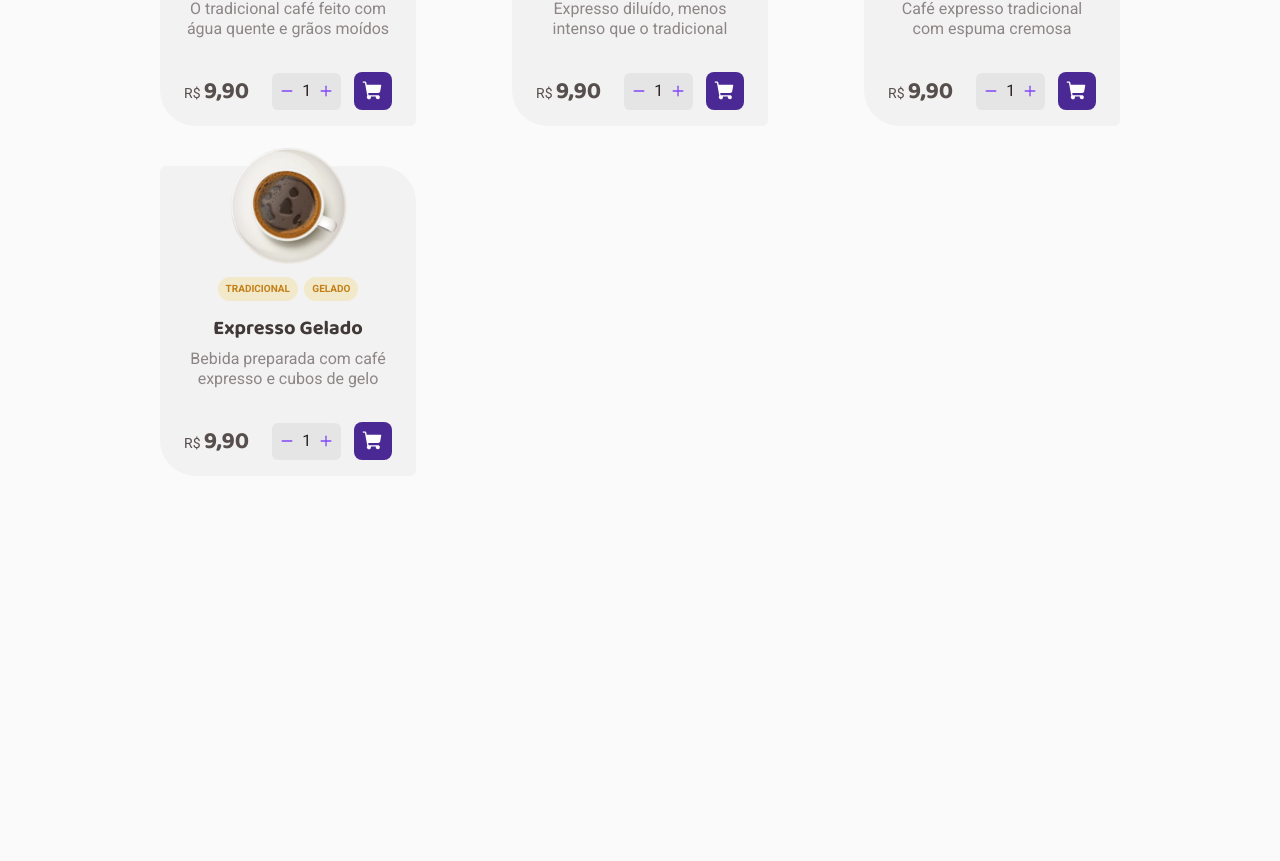
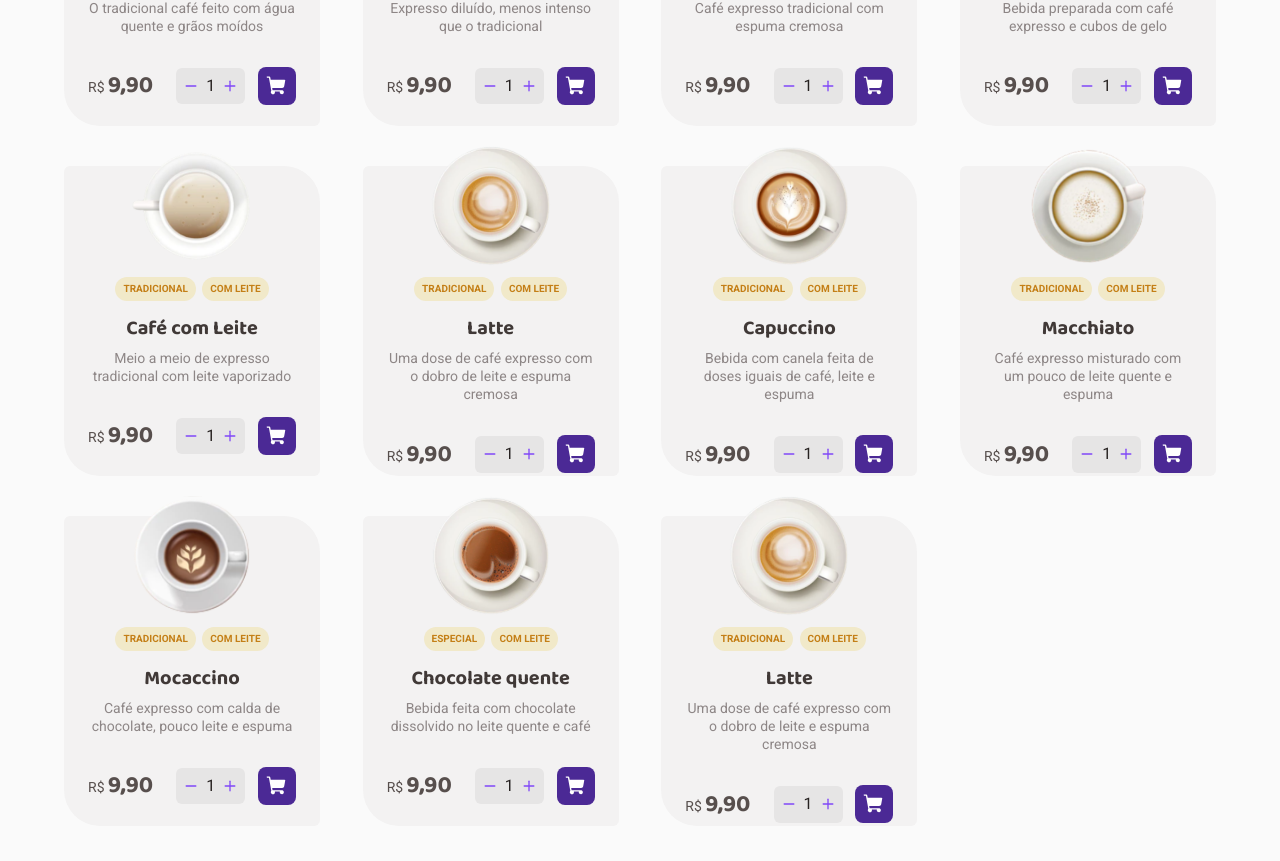
Before and after one commit to clodoaldo-favaro/ignite-desafio-react-02, a React (Vite) app: page / in a window 1280 px wide. Shown: the part 907-1768 px from the top of the page. Before the commit the page ends 1543 px from the top, so only its background shows below. Built offline with nearby package versions, Linux system fonts and the light colour scheme.

Commit message:
ajusta estilos e inclui mais cafés

```diff
--- a/src/layouts/DefaultLayout/index.tsx
+++ b/src/layouts/DefaultLayout/index.tsx
@@ -1,21 +1,12 @@
-import { useState } from 'react'
-import { Outlet, useOutletContext } from 'react-router-dom'
-import { CartItem, Header } from '../../components/Header'
+import { Outlet } from 'react-router-dom'
+import { Header } from '../../components/Header'
 import { LayoutContainer } from './styles'
 
-type LayoutContext = [CartItem[], (cartItems: CartItem[]) => void]
-
 export function DefaultLayout() {
-  const [cartItems, setCartItems] = useState<CartItem[]>([])
-
   return (
     <LayoutContainer>
-      <Header cartItems={cartItems} />
-      <Outlet context={[cartItems, setCartItems]} />
+      <Header />
+      <Outlet />
     </LayoutContainer>
   )
 }
-
-export function useLayoutContext() {
-  return useOutletContext<LayoutContext>()
-}
--- a/src/layouts/DefaultLayout/styles.ts
+++ b/src/layouts/DefaultLayout/styles.ts
@@ -9,7 +9,7 @@ export const LayoutContainer = styled.div`
   padding: 0 2rem 2rem;
 
   @media (min-width: 479px) {
-    padding: 0 10rem 10rem;
+    padding: 0 4rem 4rem;
   }
 
   @media (min-width: 1600px) {
--- a/src/pages/Home/components/CoffeeCard/styles.ts
+++ b/src/pages/Home/components/CoffeeCard/styles.ts
@@ -40,6 +40,7 @@ export const CoffeeCardContainer = styled.div`
   p {
     color: ${(props) => props.theme.label};
     text-align: center;
+    font-size: ${(props) => props.theme['text-s']};
   }
 
   footer {
--- a/src/pages/Home/components/CoffeeMenu/index.tsx
+++ b/src/pages/Home/components/CoffeeMenu/index.tsx
@@ -4,6 +4,12 @@ import imgExpressoTradicional from '../../../../assets/coffee-menu/expresso-trad
 import imgExpressoAmericano from '../../../../assets/coffee-menu/expresso-americano.svg'
 import imgExpressoCremoso from '../../../../assets/coffee-menu/expresso-cremoso.svg'
 import imgExpressoGelado from '../../../../assets/coffee-menu/expresso-gelado.svg'
+import imgCafeComLeite from '../../../../assets/coffee-menu/leite.svg'
+import imgLatte from '../../../../assets/coffee-menu/latte.svg'
+import imgCapuccino from '../../../../assets/coffee-menu/capuccino.svg'
+import imgMacchiato from '../../../../assets/coffee-menu/macchiato.svg'
+import imgMocaccino from '../../../../assets/coffee-menu/mocaccino.svg'
+import imgChocolateQuente from '../../../../assets/coffee-menu/chocolate-quente.svg'
 import { useState } from 'react'
 
 export function CoffeeMenu() {
@@ -40,6 +46,67 @@ export function CoffeeMenu() {
       types: ['TRADICIONAL', 'GELADO'],
       price: 9.9,
     },
+    {
+      id: '5',
+      name: 'Café com Leite',
+      description: 'Meio a meio de expresso tradicional com leite vaporizado',
+      imgSrc: imgCafeComLeite,
+      types: ['TRADICIONAL', 'COM LEITE'],
+      price: 9.9,
+    },
+    {
+      id: '6',
+      name: 'Latte',
+      description:
+        'Uma dose de café expresso com o dobro de leite e espuma cremosa',
+      imgSrc: imgLatte,
+      types: ['TRADICIONAL', 'COM LEITE'],
+      price: 9.9,
+    },
+    {
+      id: '7',
+      name: 'Capuccino',
+      description:
+        'Bebida com canela feita de doses iguais de café, leite e espuma',
+      imgSrc: imgCapuccino,
+      types: ['TRADICIONAL', 'COM LEITE'],
+      price: 9.9,
+    },
+    {
+      id: '8',
+      name: 'Macchiato',
+      description:
+        'Café expresso misturado com um pouco de leite quente e espuma',
+      imgSrc: imgMacchiato,
+      types: ['TRADICIONAL', 'COM LEITE'],
+      price: 9.9,
+    },
+    {
+      id: '9',
+      name: 'Mocaccino',
+      description: 'Café expresso com calda de chocolate, pouco leite e espuma',
+      imgSrc: imgMocaccino,
+      types: ['TRADICIONAL', 'COM LEITE'],
+      price: 9.9,
+    },
+    {
+      id: '10',
+      name: 'Chocolate quente',
+      description:
+        'Bebida feita com chocolate dissolvido no leite quente e café',
+      imgSrc: imgChocolateQuente,
+      types: ['ESPECIAL', 'COM LEITE'],
+      price: 9.9,
+    },
+    {
+      id: '11',
+      name: 'Latte',
+      description:
+        'Uma dose de café expresso com o dobro de leite e espuma cremosa',
+      imgSrc: imgLatte,
+      types: ['TRADICIONAL', 'COM LEITE'],
+      price: 9.9,
+    },
   ])
 
   return (
--- a/src/pages/Home/components/CoffeeMenu/styles.ts
+++ b/src/pages/Home/components/CoffeeMenu/styles.ts
@@ -3,6 +3,10 @@ import styled from 'styled-components'
 export const CoffeeMenuContainer = styled.section`
   h2 {
     margin-bottom: 3.375rem;
+
+    @media screen and (max-width: 768px) {
+      text-align: center;
+    }
   }
 
   > div {
@@ -12,5 +16,9 @@ export const CoffeeMenuContainer = styled.section`
 
     grid-template-columns: repeat(auto-fit, 16rem);
     justify-content: space-between;
+
+    @media screen and (max-width: 768px) {
+      justify-content: center;
+    }
   }
 `
--- a/src/pages/Home/components/Intro/index.tsx
+++ b/src/pages/Home/components/Intro/index.tsx
@@ -44,7 +44,7 @@ export function Intro() {
           </Feature>
         </FeaturesContainer>
       </div>
-      <div>
+      <div className="right-column">
         <img src={coffeePic} alt="" />
       </div>
     </IntroContainer>
--- a/src/pages/Home/components/Intro/styles.ts
+++ b/src/pages/Home/components/Intro/styles.ts
@@ -17,6 +17,12 @@ export const IntroContainer = styled.section`
   > div > img {
     max-width: 100%;
   }
+
+  @media (max-width: 768px) {
+    & .right-column {
+      display: none;
+    }
+  }
 `
 
 export const FeaturesContainer = styled.div`
@@ -25,6 +31,10 @@ export const FeaturesContainer = styled.div`
   column-gap: 2.5rem;
   row-gap: 1.25rem;
   margin-top: 4.125rem;
+
+  @media (max-width: 768px) {
+    grid-template-columns: 1fr;
+  }
 `
 
 export const Feature = styled.div`
```
Also changed, not shown: .eslintrc.json.
